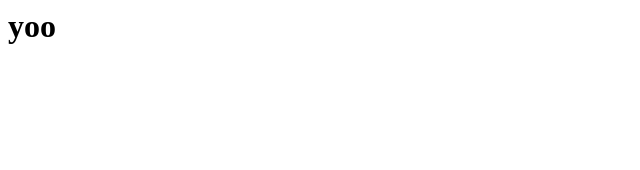
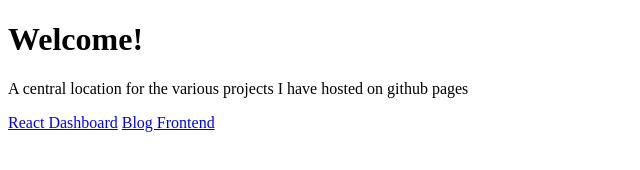
Before and after one commit to morhm/morhm.github.io, a plain HTML site: page index.html in a window 1280 px wide. Shown: the whole page, without its empty margins (0-640 px from the left). Drawn offline with Linux system fonts and the light colour scheme.

Commit message:
2nd commit

```diff
--- a/index.html
+++ b/index.html
@@ -1 +1,21 @@
-<h1>yoo</h1>
+<!doctype html>
+
+<html lang="en">
+<head>
+  <meta charset="utf-8">
+
+  <title>The HTML5 Herald</title>
+  <meta name="description" content="The HTML5 Herald">
+  <meta name="author" content="SitePoint">
+
+  <link rel="stylesheet" href="css/styles.css?v=1.0">
+</head>
+
+<body>
+	<h1>Welcome!</h1>
+	<p> A central location for the various projects I have hosted on github pages </p>
+	<a href="/react-dashboard">React Dashboard</a>
+	<a href="/masonryBlog">Blog Frontend</a>
+
+</body>
+</html>
```
